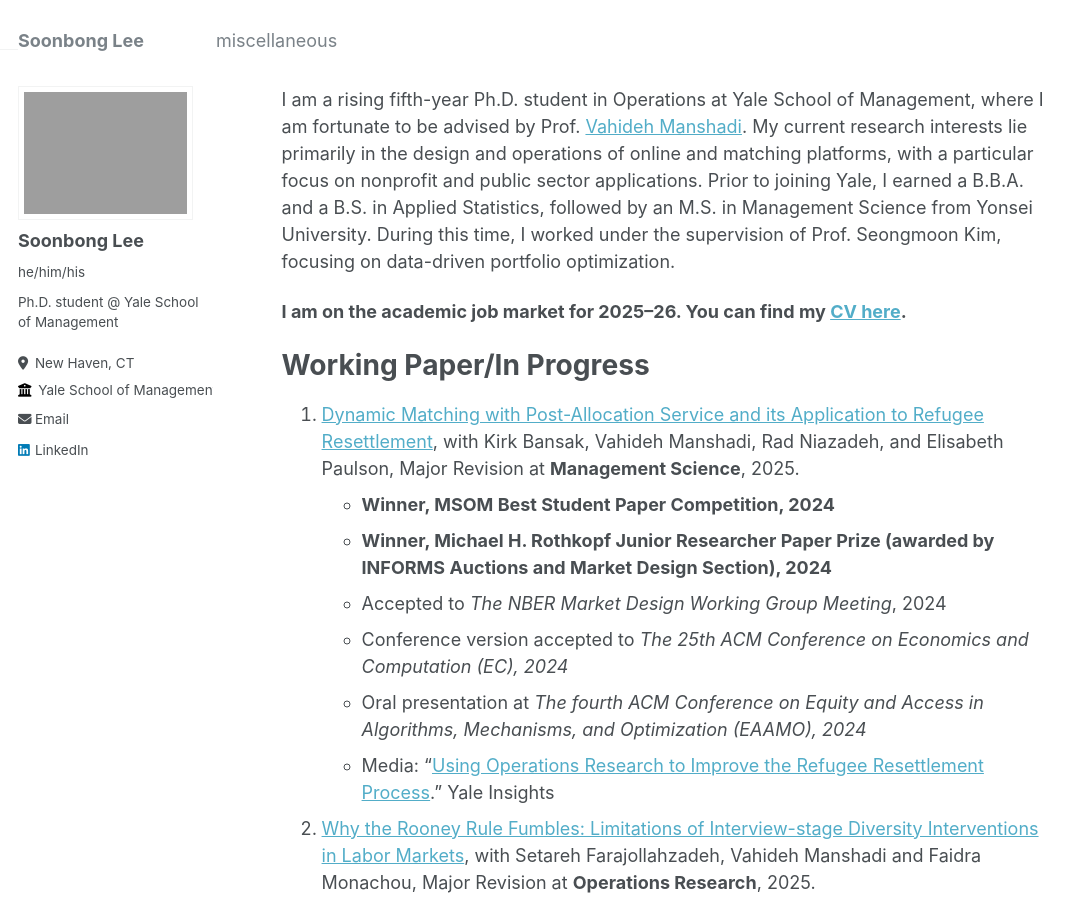
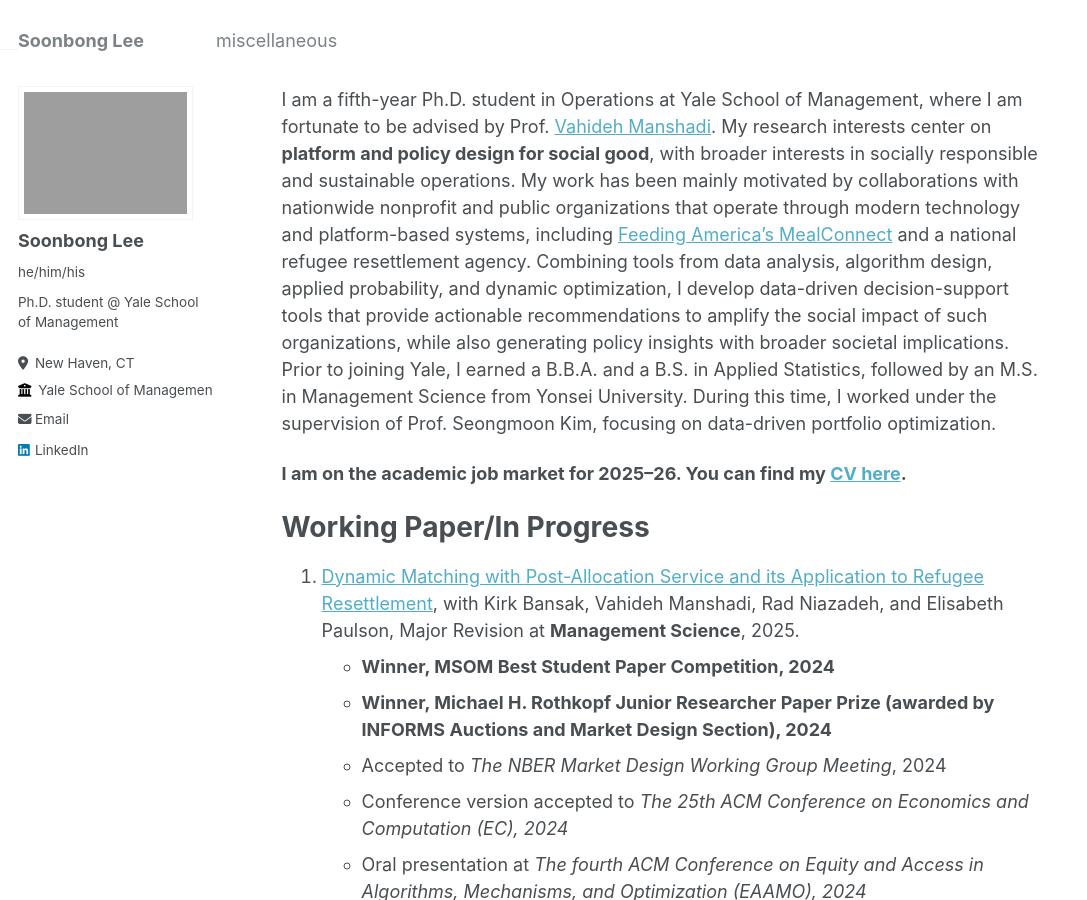
Before and after one commit to soonbong-lee/soonbong-lee.github.io, a Jekyll site: the page built from _pages/about.md, in a window 1280 px wide and 900 px high. Shown: the whole window, without its empty margins (0-1087 px from the left). Built offline with Jekyll 4.4.1, drawn with Linux system fonts in a browser that asks for light colours.

Commit message:
Update about.md

```diff
--- a/_pages/about.md
+++ b/_pages/about.md
@@ -7,7 +7,8 @@ redirect_from:
   - /about.html
 ---
 
-I am a rising fifth-year Ph.D. student in Operations at Yale School of Management, where I am fortunate to be advised by Prof. [Vahideh Manshadi](https://vahideh-manshadi.com/). My current research interests lie primarily in the design and operations of online and matching platforms, with a particular focus on nonprofit and public sector applications. Prior to joining Yale, I earned a B.B.A. and a B.S. in Applied Statistics, followed by an M.S. in Management Science from Yonsei University. During this time, I worked under the supervision of Prof. Seongmoon Kim, focusing on  data-driven portfolio optimization.
+I am a fifth-year Ph.D. student in Operations at Yale School of Management, where I am fortunate to be advised by Prof. [Vahideh Manshadi](https://vahideh-manshadi.com/). My research interests center on **platform and policy design for social good**, with broader interests in socially responsible and sustainable operations. My work has been mainly motivated by collaborations with nationwide nonprofit and public organizations that operate through modern technology and platform-based systems, including [Feeding America’s MealConnect](https://mealconnect.org/) and a national refugee resettlement agency. Combining tools from data analysis, algorithm design, applied probability, and dynamic optimization, I develop data-driven decision-support tools that provide actionable recommendations to amplify the social impact of such organizations, while also generating policy insights with broader societal implications.
+Prior to joining Yale, I earned a B.B.A. and a B.S. in Applied Statistics, followed by an M.S. in Management Science from Yonsei University. During this time, I worked under the supervision of Prof. Seongmoon Kim, focusing on  data-driven portfolio optimization.
 
 **I am on the academic job market for 2025–26. You can find my [CV here](/files/Soonbong_Lee_CV_Sep_2025.pdf).**
 
```
